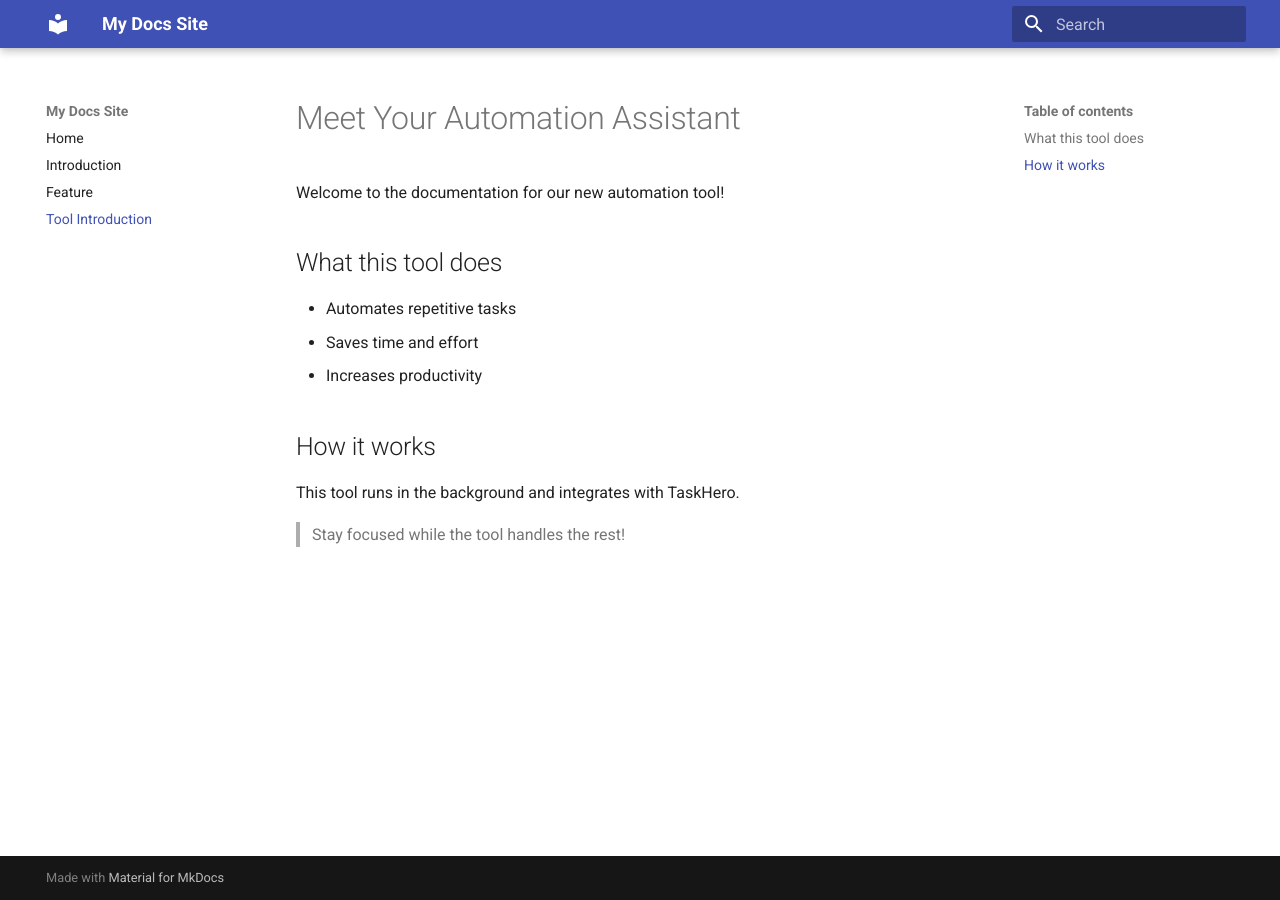
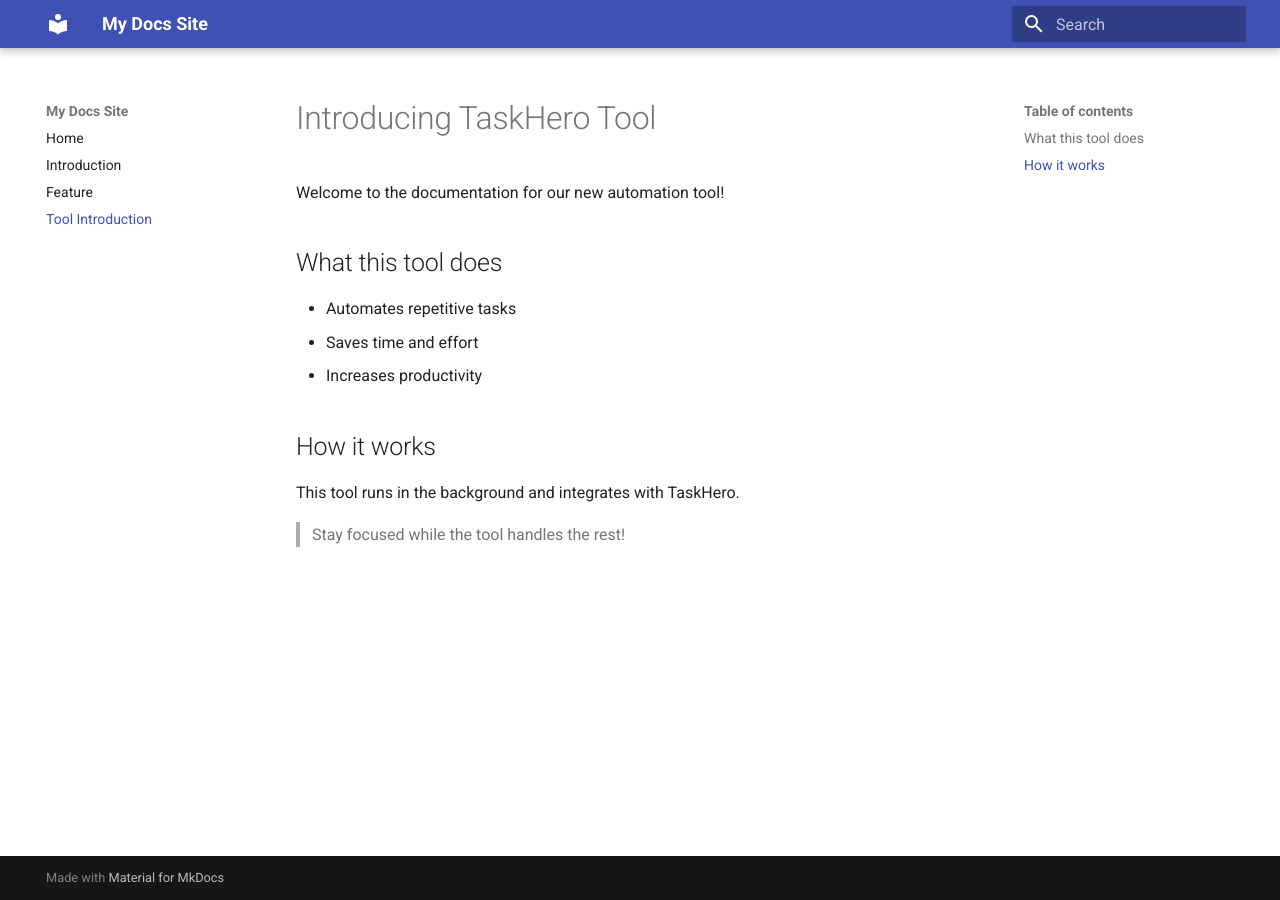
Before and after one commit to sdineshkumar76/my-docs-project, an MkDocs documentation site: the page built from docs/introduction-tool.md, in a window 1280 px wide. Built offline with MkDocs 1.6.1 and Material for MkDocs 9.7.7, drawn with Linux system fonts in a browser that asks for light colours.

Commit message:
Dinesh: Change heading in introduction-tool

```diff
--- a/docs/introduction-tool.md
+++ b/docs/introduction-tool.md
@@ -1,4 +1,4 @@
-# Meet Your Automation Assistant
+# Introducing TaskHero Tool
 
 Welcome to the documentation for our new automation tool!
 
```
